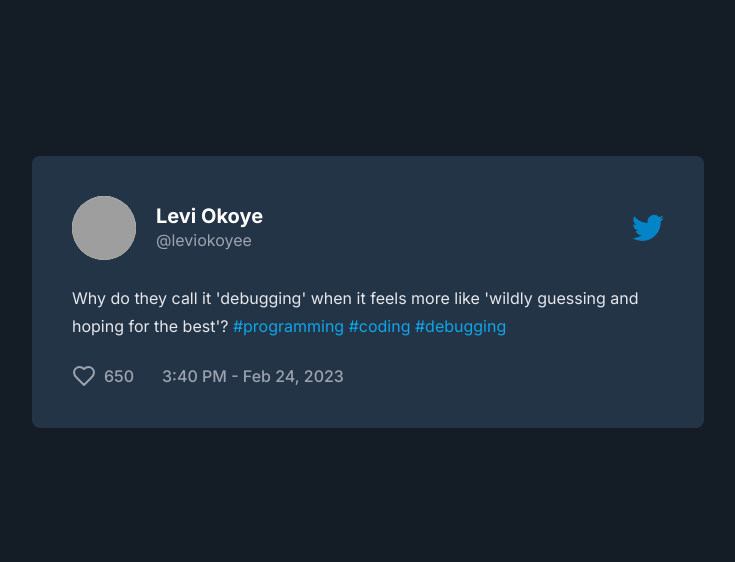
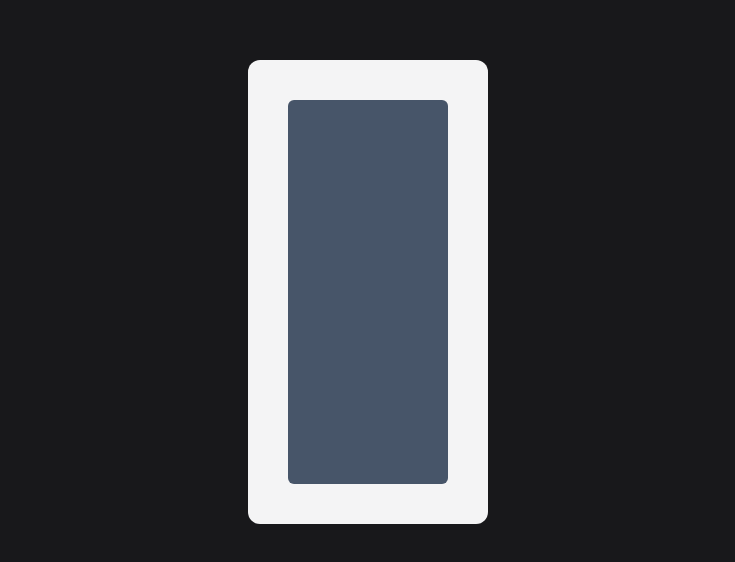
Before and after one commit to choiruladamm/explore-ui, a Next.js app: page / in a window 1280 px wide. Shown: the part 108-670 px from the top of the page, without its empty margins (272-1007 px from the left). Built offline with nearby package versions, Linux system fonts and the light colour scheme; grey boxes are pictures that could not be loaded.

Commit message:
style: test layout box

```diff
--- a/app/page.tsx
+++ b/app/page.tsx
@@ -1,10 +1,11 @@
+import TestLayout from "@/components/slicingui/TestLayout";
 import TwitterEmbed from "@/components/slicingui/TwitterEmbed";
 import React from "react";
 
 export default function Home() {
   return (
     <>
-      <TwitterEmbed />
+      <TestLayout />
     </>
   );
 }
--- /dev/null
+++ b/components/slicingui/TestLayout.tsx
@@ -0,0 +1,15 @@
+import { FC } from "react";
+
+interface TestLayoutProps {}
+
+const TestLayout: FC<TestLayoutProps> = ({}) => {
+  return (
+    <div className="h-screen bg-zinc-900 grid place-items-center">
+      <div className="bg-zinc-100 max-w-2xl p-10 rounded-xl">
+        <div className="bg-slate-600 h-96 w-40 w rounded-md" />
+      </div>
+    </div>
+  );
+};
+
+export default TestLayout;
```
